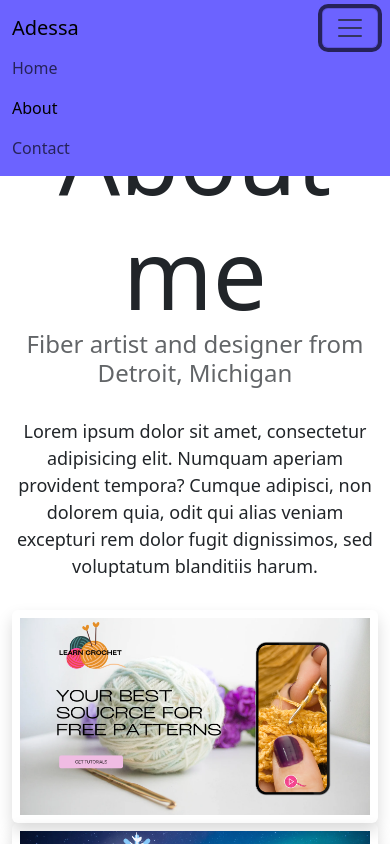
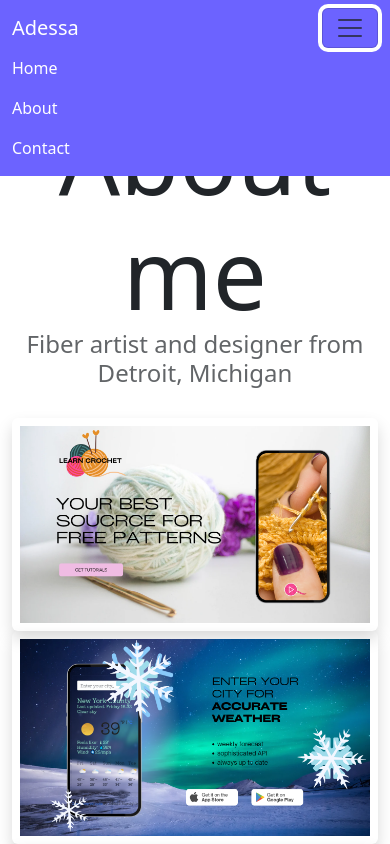
Before and after one commit to Cute-Bologna/AdvancedTools, a plain HTML site: page about.html in a window 390 px wide. Both pictures are taken after a click on the button "Toggle navigation". Shown: the top 844 px of the page. Drawn offline with nearby package versions, Linux system fonts and the light colour scheme.

Commit message:
css and mediaquery

```diff
--- a/about.html
+++ b/about.html
@@ -8,25 +8,26 @@
     <link href="https://cdn.jsdelivr.net/npm/bootstrap@5.3.0-alpha1/dist/css/bootstrap.min.css" rel="stylesheet"
         integrity="sha384-GLhlTQ8iRABdZLl6O3oVMWSktQOp6b7In1Zl3/Jr59b6EGGoI1aFkw7cmDA6j6gD" crossorigin="anonymous">
     <script src="https://cdn.jsdelivr.net/npm/bootstrap@5.3.0-alpha1/dist/js/bootstrap.bundle.min.js"
-        integrity="sha384-w76AqPfDkMBDXo30jS1Sgez6pr3x5MlQ1ZAGC+nuZB+EYdgRZgiwxhTBTkF7CXvN"
-        crossorigin="anonymous">
-    </script><link rel="stylesheet" href="src/styles.css">
+        integrity="sha384-w76AqPfDkMBDXo30jS1Sgez6pr3x5MlQ1ZAGC+nuZB+EYdgRZgiwxhTBTkF7CXvN" crossorigin="anonymous">
+        </script>
+    <link rel="stylesheet" href="src/styles.css">
     <title>Adessa Designer | About Page</title>
 </head>
 
 <body>
     <nav class="navbar navbar-expand-lg navbar-bg-color fixed-top">
         <div class="container-fluid">
-            <a class="navbar-brand" href="#">Adessa</a>
-            <button class="navbar-toggler" type="button" data-bs-toggle="collapse" data-bs-target="#navbarNavAltMarkup"
-                aria-controls="navbarNavAltMarkup" aria-expanded="false" aria-label="Toggle navigation">
+            <a class="navbar-brand text-white" href="#">Adessa</a>
+            <button class="navbar-toggler text-white" type="button" data-bs-toggle="collapse"
+                data-bs-target="#navbarNavAltMarkup" aria-controls="navbarNavAltMarkup" aria-expanded="false"
+                aria-label="Toggle navigation">
                 <span class="navbar-toggler-icon"></span>
             </button>
             <div class="collapse navbar-collapse" id="navbarNavAltMarkup">
                 <div class="navbar-nav">
-                    <a class="nav-link" href="index.html">Home</a>
-                    <a class="nav-link active" aria-current="page" href="about.html">About</a>
-                    <a class="nav-link" href="about.html#contact">Contact</a>
+                    <a class="nav-link text-white" href="index.html">Home</a>
+                    <a class="nav-link text-white active" aria-current="page" href="about.html">About</a>
+                    <a class="nav-link text-white" href="about.html#contact">Contact</a>
                 </div>
             </div>
         </div>
@@ -37,7 +38,8 @@
     <h3 class="text-center">Fiber artist and designer from Detroit, Michigan</h3>
     <div class="about-paragraphs text-center">
         <p>
-        Lorem ipsum dolor sit amet, consectetur adipisicing elit. Numquam aperiam provident tempora? Cumque adipisci, non
+            Lorem ipsum dolor sit amet, consectetur adipisicing elit. Numquam aperiam provident tempora? Cumque
+            adipisci, non
             dolorem quia, odit qui alias veniam excepturi rem dolor fugit dignissimos, sed voluptatum blanditiis harum.
 
         </p>
@@ -46,11 +48,14 @@
     <div class="container">
         <div class="row">
             <div class="col-sm-4">
-                <img src="images/crochet.png" class="img-fluid p-2 shadow rounded" alt="crochet-blog"></div>
+                <img src="images/crochet.png" class="img-fluid p-2 shadow rounded" alt="crochet-blog">
+            </div>
             <div class="col-sm-4">
-                    <img src="images/weather.png" class="img-fluid p-2 shadow rounded" alt="weather-app-promo"></div>
+                <img src="images/weather.png" class="img-fluid p-2 shadow rounded" alt="weather-app-promo">
+            </div>
             <div class="col-sm-4">
-                        <img src="images/hula.png" class="img-fluid p-2 shadow rounded" alt="hulafit-app-promo"></div>
+                <img src="images/hula.png" class="img-fluid p-2 shadow rounded" alt="hulafit-app-promo">
+            </div>
 
         </div>
 
--- a/src/styles.css
+++ b/src/styles.css
@@ -95,3 +95,9 @@ background: #6c63ff;
 .email-link:hover {
   text-decoration: underline;
 }
+
+@media (max-width: 576px) {
+  p {
+    display: none;
+  }
+}
```
Also changed, not shown: index.html (+10 -8 lines). Lines whose indentation alone changed are shown as unchanged.
